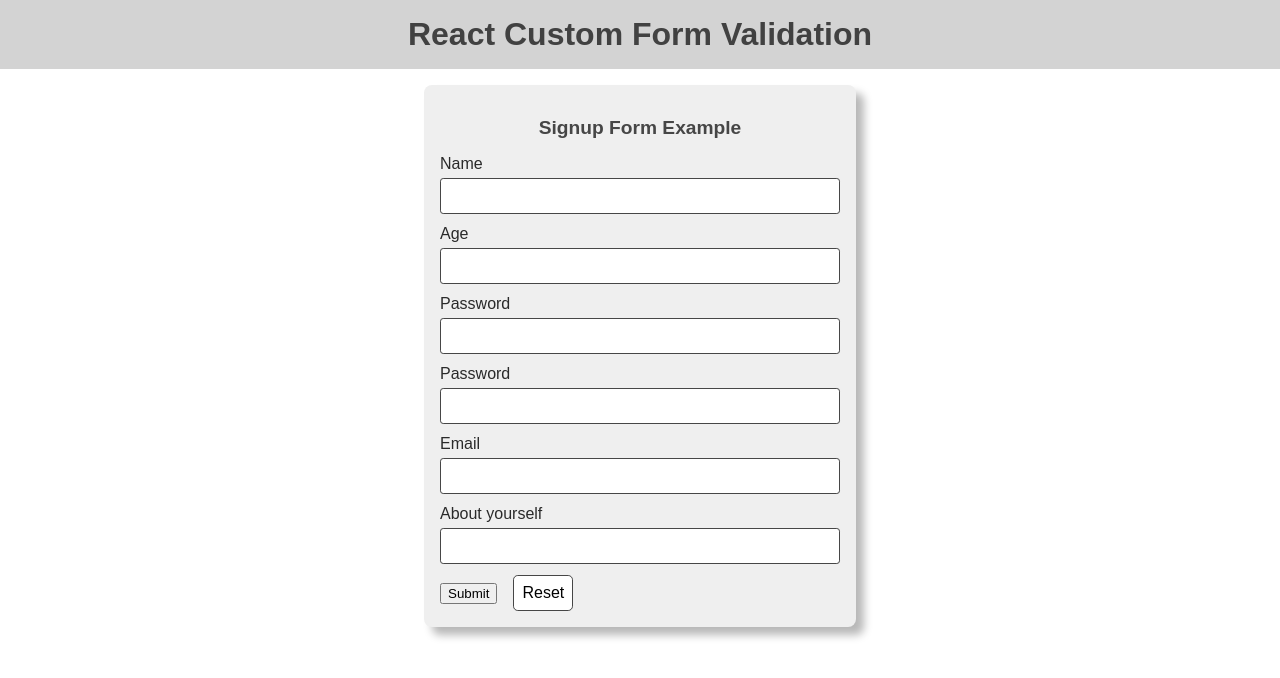
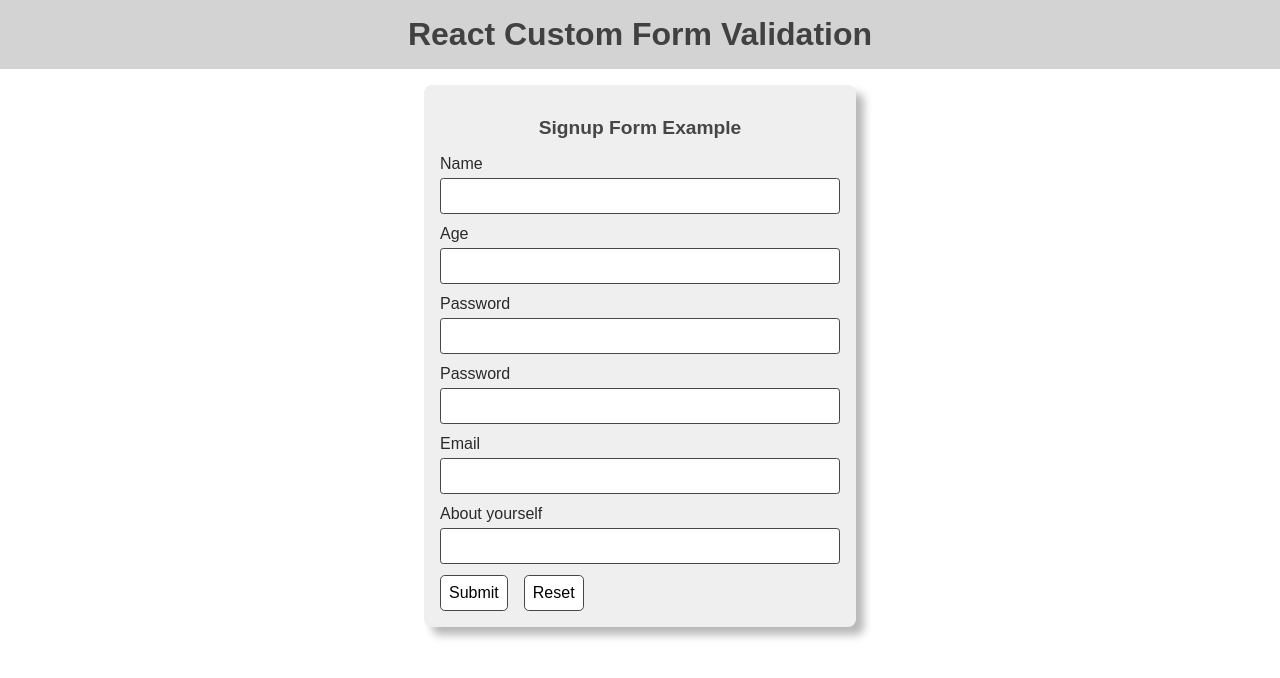
Before and after one commit to mk026/react-custom-form-validation, a React (Vite) app: page / in a window 1280 px wide. Shown: the top 678 px of the page. Built offline with nearby package versions, Linux system fonts and the light colour scheme.

Commit message:
Handle className prop in custom button component

```diff
--- a/src/components/ui/button/Button.tsx
+++ b/src/components/ui/button/Button.tsx
@@ -8,14 +8,22 @@
   variant?: ButtonVariant;
 }
 
-const Button: FC<ButtonProps> = ({ children, variant, ...props }) => {
+const Button: FC<ButtonProps> = ({
+  children,
+  variant,
+  className,
+  ...props
+}) => {
+  const styles = [classes.button];
+  if (variant) {
+    styles.push(classes[variant]);
+  }
+  if (className) {
+    styles.push(className);
+  }
+
   return (
-    <button
-      className={
-        variant ? classes.button + " " + classes[variant] : classes.button
-      }
-      {...props}
-    >
+    <button className={styles.join(" ")} {...props}>
       {children}
     </button>
   );
```
